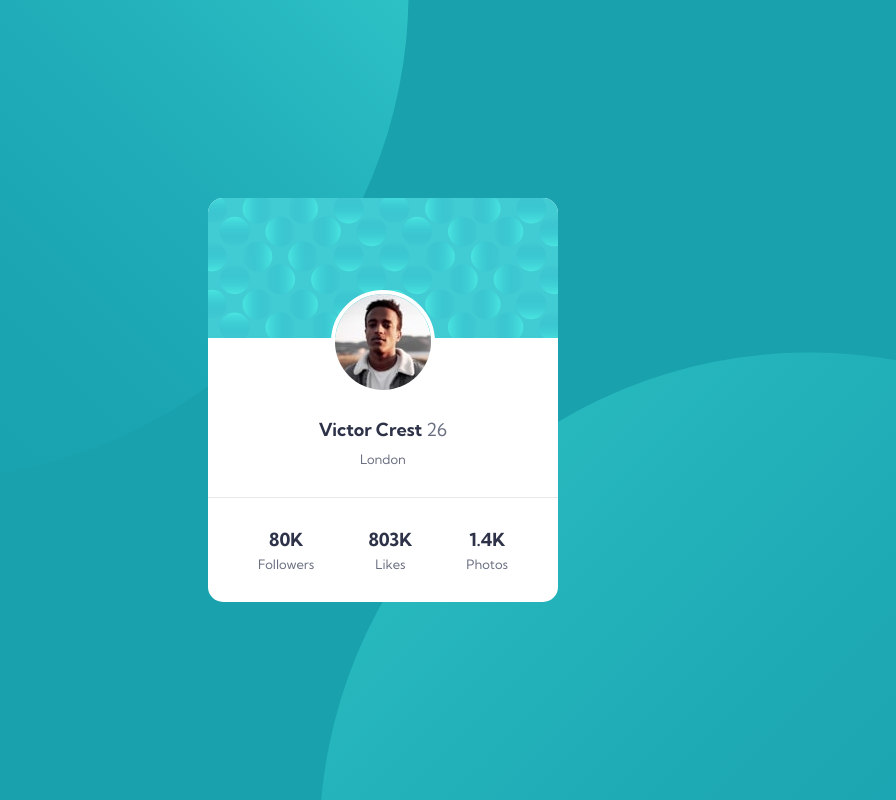
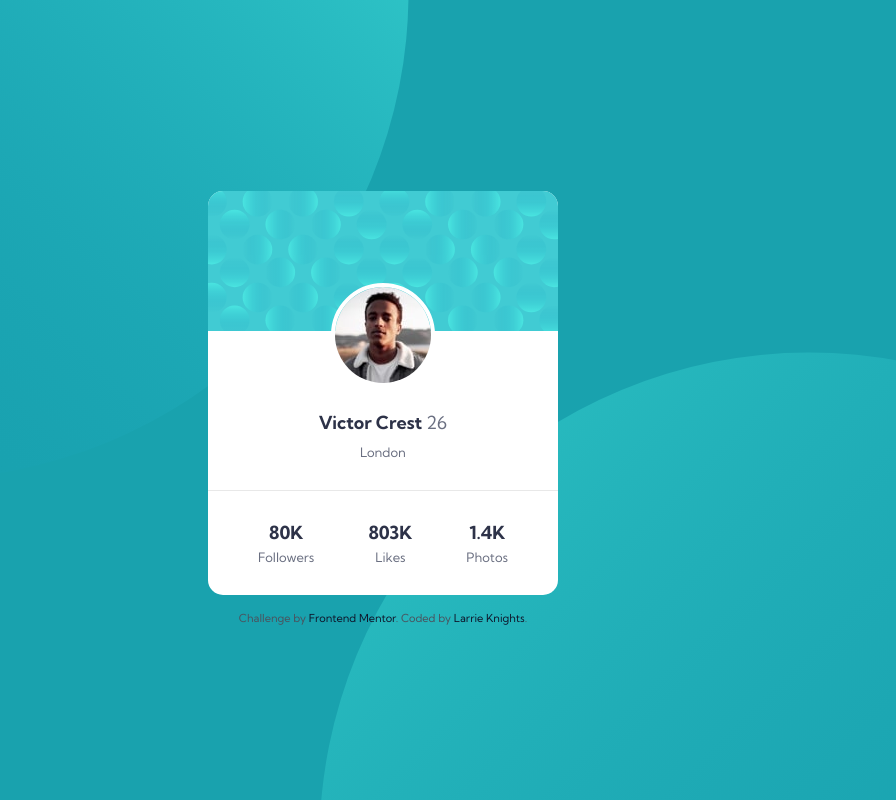
Before and after one commit to Anirog/fem-profile-card-component, a plain HTML site: page index.html in a window 1280 px wide. Shown: the whole page, without its empty margins (257-1153 px from the left). Drawn offline with Linux system fonts and the light colour scheme.

Commit message:
Add attribution

```diff
--- a/index.html
+++ b/index.html
@@ -48,7 +48,17 @@
         </div>
       </div>
     </div>
+
+    <footer>
+      <p class="attribution">
+        Challenge by <a href="https://www.frontendmentor.io?ref=challenge" target="_blank">Frontend Mentor</a>.
+        Coded by <a href="http://larrieknights.com">Larrie Knights</a>.
+      </p>
+    </footer>
+
   </div>
+
+
 </body>
 
 </html>
--- a/style.css
+++ b/style.css
@@ -68,3 +68,15 @@ body {
     font-weight: 700;
     margin-bottom: 0.3125rem;
 }
+
+.attribution {
+    font-size: 11px;
+    color: hsl(217, 11%, 33%);
+    text-align: center;
+    margin-top: 1rem;
+}
+
+.attribution a {
+    color: hsl(228, 46%, 11%);
+    text-decoration: none;
+}
```
Also changed, not shown: 1 other file.
